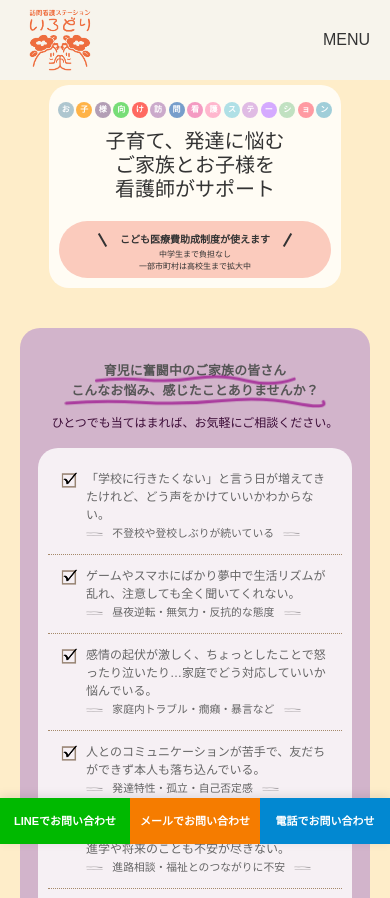
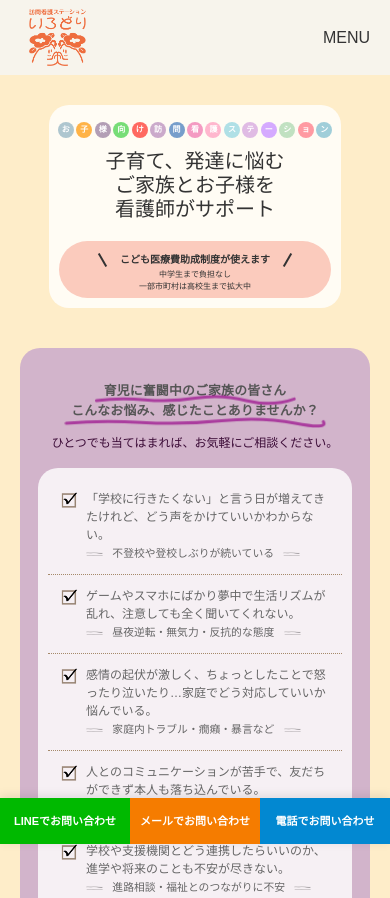
Before and after one commit to daiyahome/irodori-hp, a plain HTML site: page index.html in a window 390 px wide. Shown: the top 898 px of the page. Drawn offline with nearby package versions, Linux system fonts and the light colour scheme.

Commit message:
スタイルの微調整

```diff
--- a/css/style.css
+++ b/css/style.css
@@ -150,7 +150,7 @@ header {
 /* 🎯 レスポンシブ対応 */
 @media (max-width: 768px) {
     .header-logo {
-        max-width: 80px;
+        max-width: 75px;
     }
 
     .menu-links a {
@@ -341,7 +341,7 @@ section {
 @media (max-width: 768px) {
     .top {
         padding: 0px;
-        margin-top: 80px;
+        margin-top: 100px;
         margin-bottom: 0px;
     }
 
@@ -880,6 +880,7 @@ section {
 
     .faq h2 {
         padding-bottom: 10px;
+        font-size: 24px;
     }
 
     .faq-item {
```
